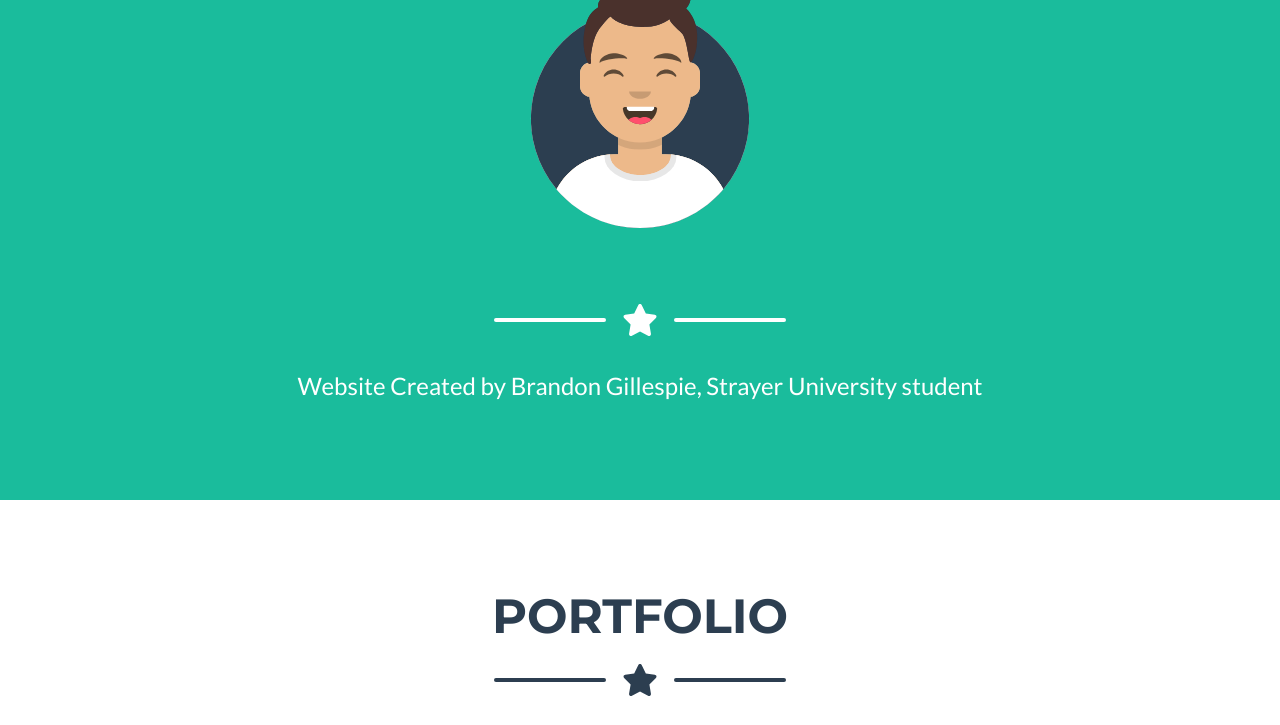
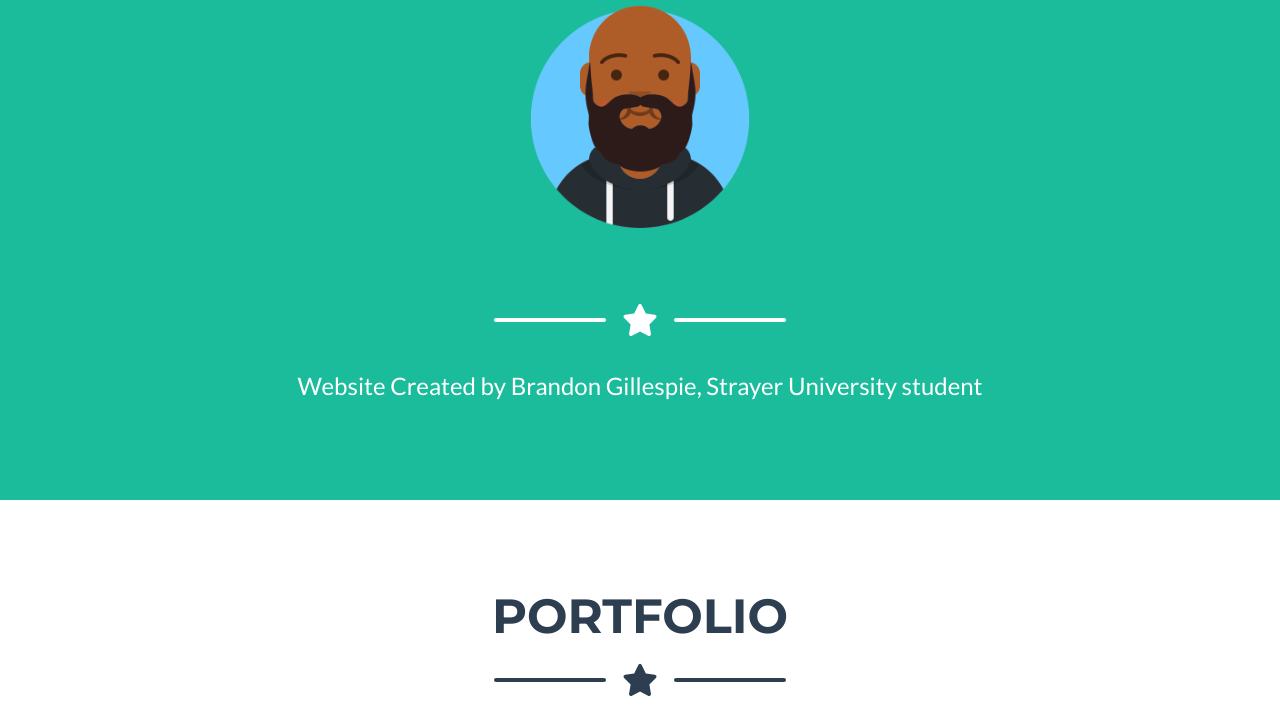
Before and after one commit to 3802xmfr/CIS373Website, a plain HTML site: page index.html in a window 1280 px wide. Shown: the part 283-1008 px from the top of the page. Drawn offline with nearby package versions, Linux system fonts and the light colour scheme.

Commit message:
pic swap

```diff
--- a/index.html
+++ b/index.html
@@ -41,7 +41,7 @@
                 <!-- Masthead Avatar Image-->
                 <h1 class="masthead-heading text-uppercase mb-0">Home File Share Server</h1>
                 <!-- Masthead Heading-->
-                <img class="masthead-avatar mb-5" src="assets/img/avataaars.svg" alt="..." />
+                <img class="masthead-avatar mb-5" src="assets\img\avataaars.png" alt="..." />
                 <!-- Icon Divider-->
                 <div class="divider-custom divider-light">
                     <div class="divider-custom-line"></div>
```
Also changed, not shown: assets/img/avataaars.png (added).
